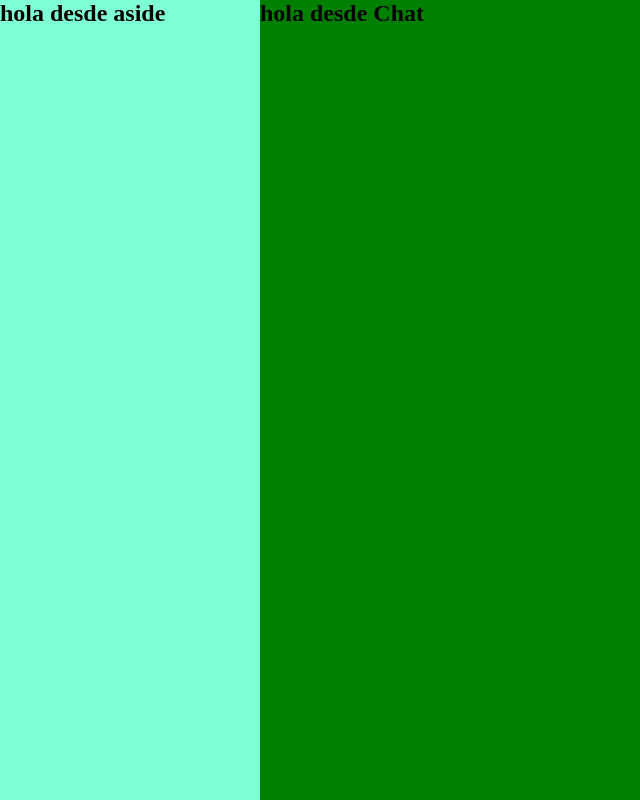
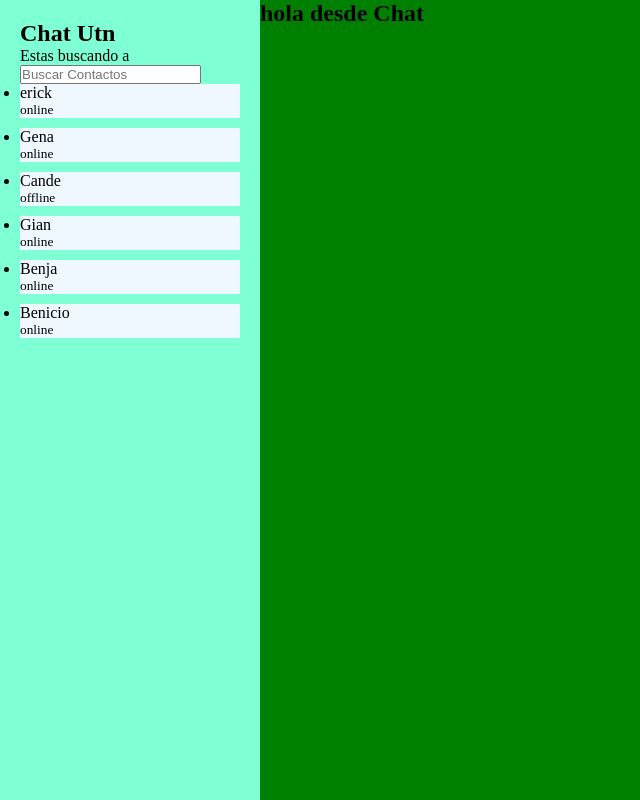
Before and after one commit to anavicentinup/trabajo-practico-final, a React (Vite) app: page / in a window 1280 px wide. Shown: the whole page, without its empty margins (0-640 px from the left). Built offline with nearby package versions, Linux system fonts and the light colour scheme.

Commit message:
add style in aside y fuction

```diff
--- a/src/components/Aside.jsx
+++ b/src/components/Aside.jsx
@@ -1,8 +1,39 @@
+import { useState } from "react"
+import { users } from "../services/mockApi"
+
+
 const Aside = () => {
-    return (
-        <aside>
-            <h1>hola desde aside</h1>
-        </aside>
-    )
+    const [search, setSearch] = useState("")
+
+    const handleChange = (e) => {
+        setSearch(e.target.value)
+    }
+
+    //filter()
+    //for()
+    //forEach()
+    const filteredUsers = users.filter((user)=>user.name.toLowerCase().includes(search.toLowerCase()))
+
+
+
+
+
+return (
+    <aside>
+        <h1>Chat Utn</h1>
+        <p>Estas buscando a {search}</p>
+        <input type="search" placeholder="Buscar Contactos" onChange={handleChange} />
+        <ul>
+            {
+                filteredUsers.map((user) => (
+                    <li>{user.name}
+                        <small> {user.status} </small>
+                    </li>
+                ))
+            }
+        </ul>
+    </aside>
+
+)
 }
 export { Aside }
--- a/src/components/Chat.jsx
+++ b/src/components/Chat.jsx
@@ -1,8 +1,10 @@
 const Chat = () =>{
 return(
+
     <section>
         <h1>hola desde Chat</h1>
     </section>
+
 )
 }
 export {Chat}
--- /dev/null
+++ b/src/services/mockApi.js
@@ -0,0 +1,27 @@
+const users = [{
+    name: "erick",
+    status: "online"
+},
+{
+    name: "Gena",
+    status: "online"
+},
+{
+    name: "Cande",
+    status: "offline"
+},
+{
+    name: "Gian",
+    status: "online"
+},
+{
+    name: "Benja",
+    status: "online"
+},
+{
+    name: "Benicio",
+    status: "online"
+}
+]
+
+export {users}
--- a/src/style/main.css
+++ b/src/style/main.css
@@ -16,4 +16,23 @@
 aside{
     background-color: aquamarine;
     width: 260px;
+    /*padding es el espacio interno de un elemento.
+Es la distancia entre el contenido (texto, imagen, etc.) y el borde de la caja.*/
+    padding: 20px;
+
 }
+
+section{
+    flex: 1;
+    /* flex:1 => ocupar todo el espacio restante */
+
+}
+/* aside style */
+li{
+    background-color: aliceblue;
+    /*margin-bottom es el espacio externo que se agrega DEBAJO de un elemento.*/
+    margin-bottom: 10px;
+}
+li small {
+    display: block;
+}
```
